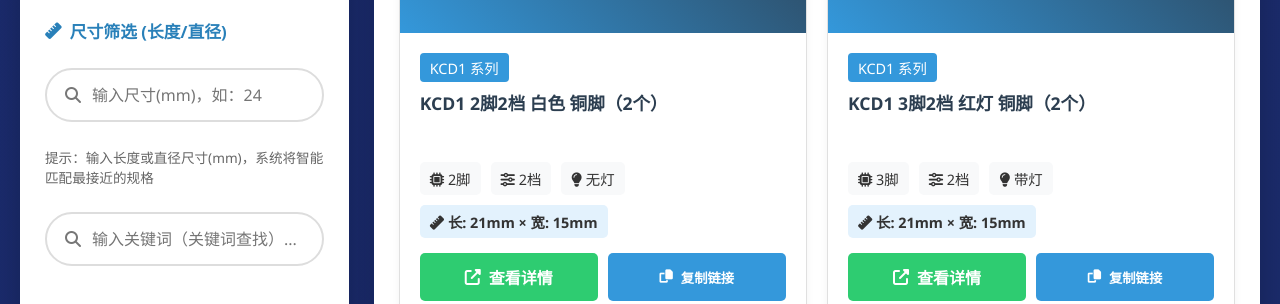
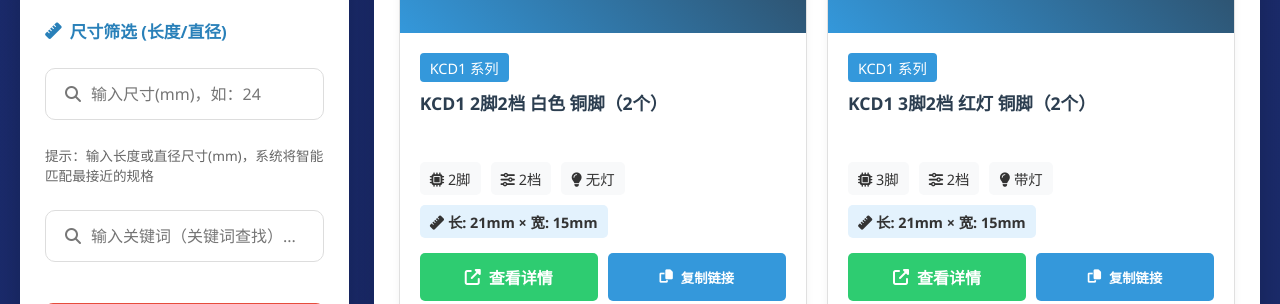
Before and after one commit to huangdengfu/key, a plain HTML site: page index.html in a window 1280 px wide. Shown: the part 961-1265 px from the top of the page. Drawn offline with nearby package versions, Linux system fonts and the light colour scheme; no server answers; files whose address does not match are found by name.

Commit message:
Update style.css

```diff
--- a/style.css
+++ b/style.css
@@ -121,8 +121,8 @@ header p {
 .search-box input {
   width: 100%;
   padding: 14px 20px 14px 45px;
-  border: 2px solid #ddd;
-  border-radius: 50px;
+  border: 1px solid #ddd;
+  border-radius: 10px;
   font-size: 1rem;
   transition: all .3s ease;
 }
```
